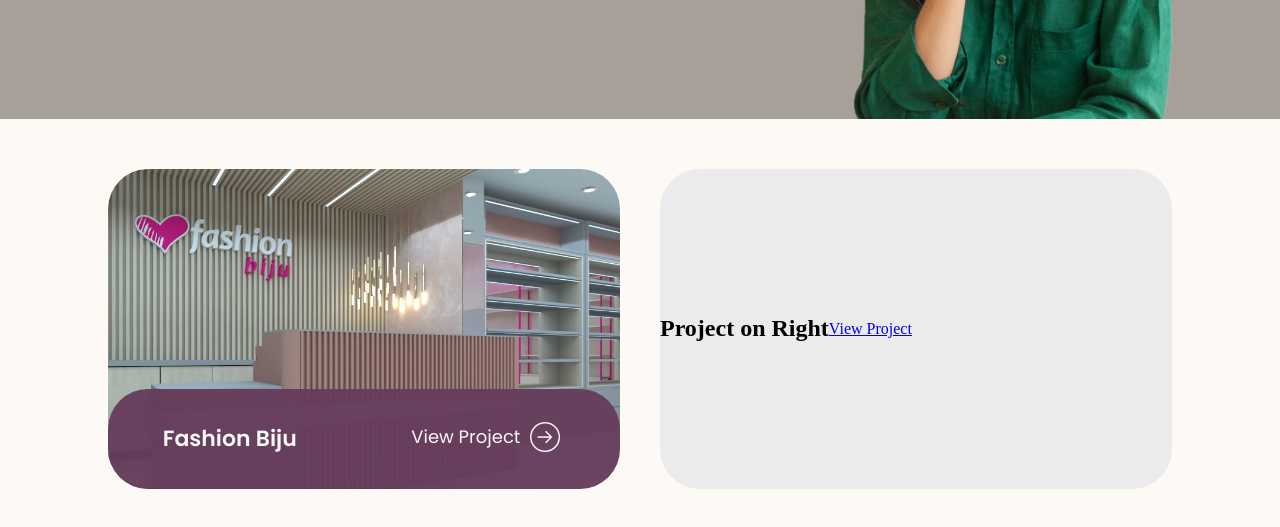
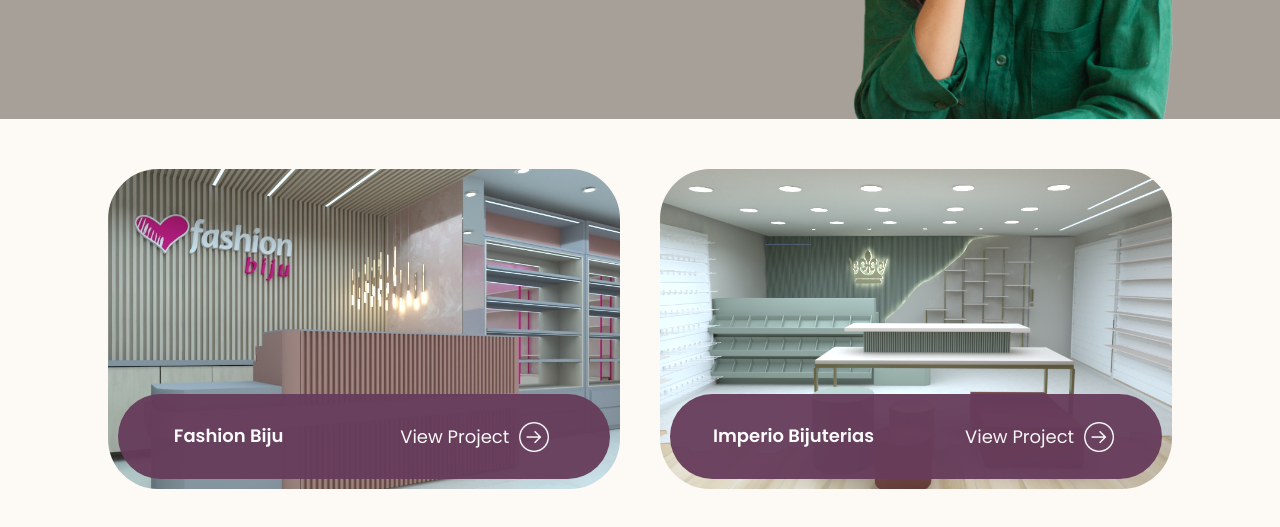
Before and after one commit to dmduffis/jaqueline_portfolio, a plain HTML site: page index.html in a window 1280 px wide. Shown: the part 501-1028 px from the top of the page. Drawn offline with Linux system fonts and the light colour scheme.

Commit message:
"Added project cards for right and left cards"

```diff
--- a/index.html
+++ b/index.html
@@ -63,8 +63,9 @@
             </div>
 
             <div class="project_right">
-                <h2>Project on Right</h2>
-                <a href="#">View Project</a>
+                <div class="description"><h2>Imperio Bijuterias</h2>
+                    <p><a href="#">View Project <span><img src="./images/arrow_links.png"></span></a></p>
+                </div>
             </div>
 
         </div>
--- a/style.css
+++ b/style.css
@@ -303,7 +303,7 @@
  background-position: center center;
  background-color: #ebebeb;
  transition: all 0.2s ease-in-out;
- border-radius: 40px;
+ border-radius: 50px;
  width: 40vw;
  height: 40vh;
  margin-right: 20px;
@@ -315,6 +315,25 @@
    transform: scale(1.02);
 }
 
+.project_right {
+    display: flex;
+    background-image: url("./images/project-01/imperio_biju_cover.png");
+    background-size: cover;
+    background-position: center center;
+    background-color: #ebebeb;
+    transition: all 0.2s ease-in-out;
+    border-radius: 50px;
+    width: 40vw;
+    height: 40vh;
+    margin-left: 20px;
+    margin-bottom: 20px;
+
+   }
+
+   .project_right:hover {
+    transform: scale(1.02);
+ }
+
 
 .description {
     display: flex;
@@ -324,9 +343,12 @@
     flex-wrap: wrap;
     width: inherit;
     background-color:#663c5b;
-    border-radius: 40px;
-    height: 100px;
+    border-radius: 50px;
+    height: 85px;
     opacity: 0.95;
+    margin-bottom: 10px;
+    margin-left: 10px;
+    margin-right: 10px;
     transition: all 0.2s ease-in-out;
  }
 
@@ -337,7 +359,7 @@
 
 .description h2 {
     font-family: 'Poppins', sans-serif;
-    font-size: 22px;
+    font-size: 18px;
     font-weight: 600;
     color: #fff;
     padding: 5px;
@@ -345,7 +367,7 @@
 
 .description p {
     font-family: 'Poppins', sans-serif;
-    font-size: 18px;
+    font-size: 16px;
     font-weight: 400;
     padding: 5px;
     color: #fff;
@@ -379,17 +401,6 @@
    }
 
 
-.project_right {
-    display: flex;
-    justify-items: center;
-    align-items: center;
-    background-color: #ebebeb;
-    border-radius: 40px;
-    width: 40vw;
-    height: 40vh;
-    margin-left: 20px;
-    margin-bottom: 20px;
-   }
 
 /*.project_description_right {
     background-color: #4b1b41;
```
Also changed, not shown: images/project-01/imperio_biju_cover.png (added), 3 other files.
